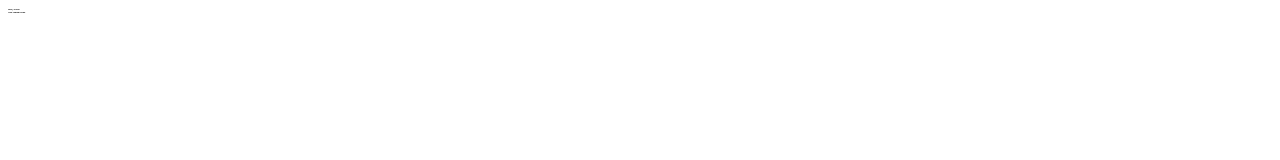
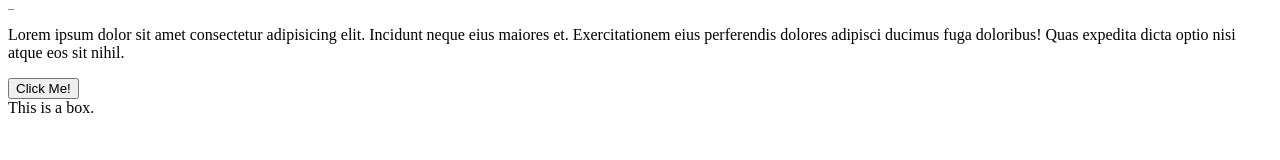
Before and after one commit to AnuragVerma28nov/HTML_CSS-TUTORIALS, a plain HTML site: page STUDY_MATERIALS/CSS_MATERIALS/LEVEL_2/index.html in a window 1280 px wide. Drawn offline with Linux system fonts and the light colour scheme.

Commit message:
Update index.html

```diff
--- a/STUDY_MATERIALS/CSS_MATERIALS/LEVEL_2/index.html
+++ b/STUDY_MATERIALS/CSS_MATERIALS/LEVEL_2/index.html
@@ -1,15 +1,25 @@
 <!DOCTYPE html>
 <html lang="en">
+
 <head>
     <meta charset="UTF-8">
     <meta name="viewport" content="width=device-width, initial-scale=1.0">
-    <link rel="stylesheet"  href="style.css">
+    <link rel="stylesheet" href="style.css">
     <title>CSS LEVEL-2</title>
 </head>
+
 <body>
+    <h1> Header</h1>
+    <p>
+        Lorem ipsum dolor sit amet consectetur adipisicing elit. Incidunt neque eius maiores et. Exercitationem eius
+        perferendis dolores adipisci ducimus fuga doloribus! Quas expedita dicta optio nisi atque eos sit nihil.
+    </p>
+    <button>
+        Click Me!
+    </button>
+    <div>
+        This is a box.
+    </div>
+</body>
 
-<h1> Hello, World!</h1>
-<h1> I am Anurag Verma.</h1>
-
-</body>
 </html>
```
